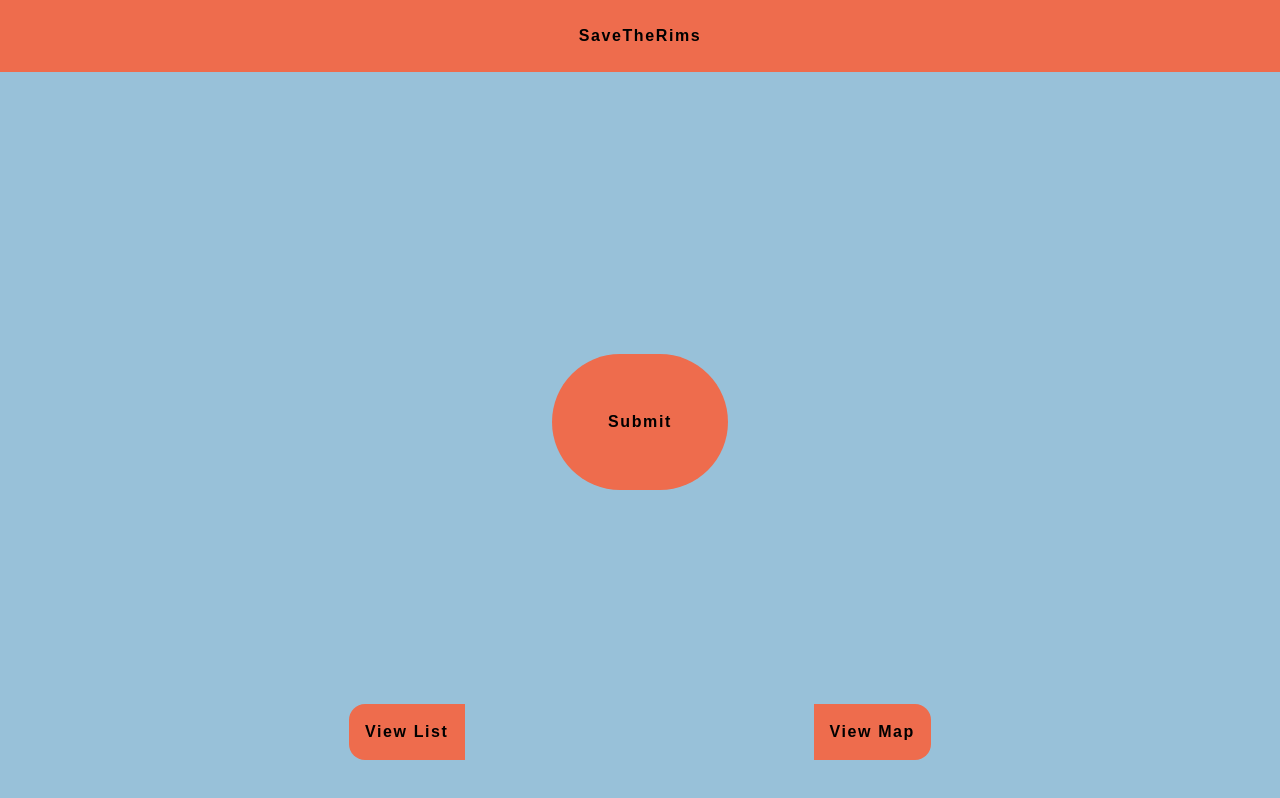
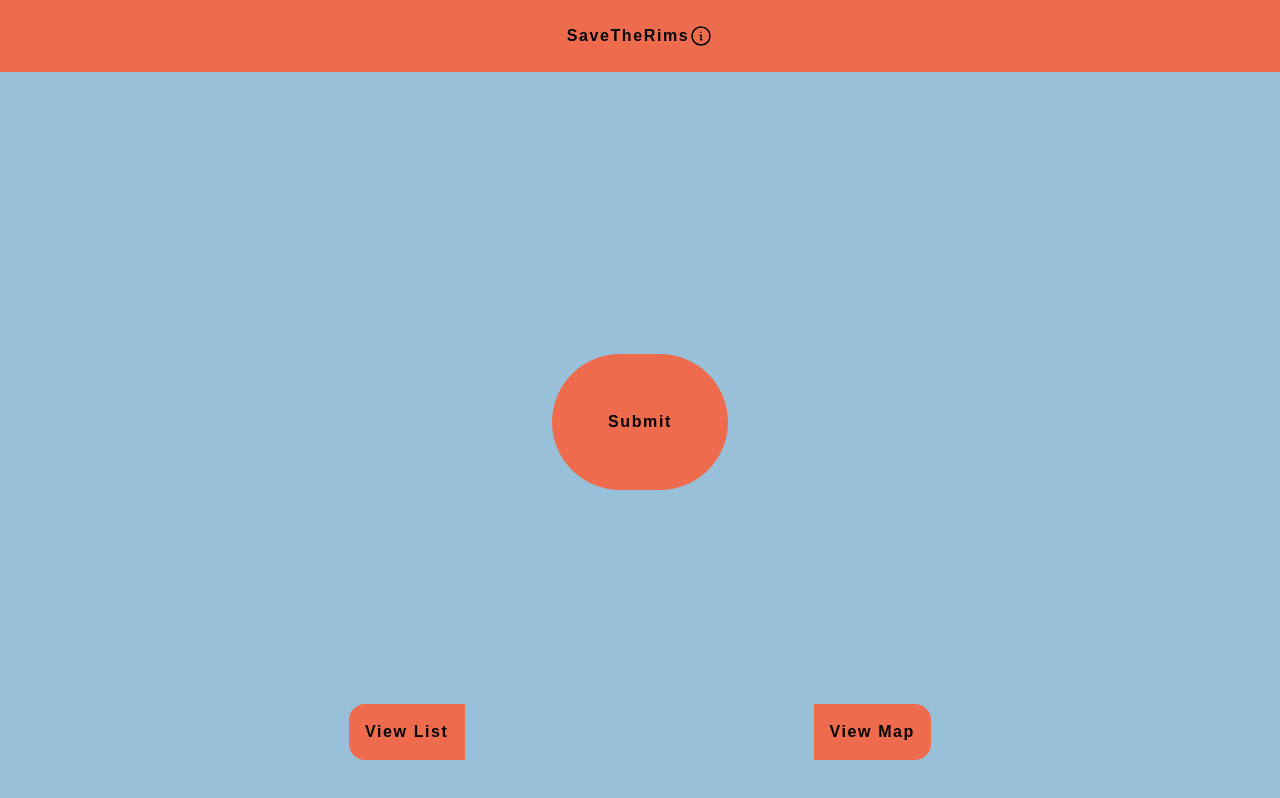
Before and after one commit to asaganda/savetherims_frontend, a React (Create React App) app: page / in a window 1280 px wide. Built offline with nearby package versions, Linux system fonts and the light colour scheme; no server answers.

Commit message:
added heroicons package for info icon to main page next to title

```diff
--- a/package.json
+++ b/package.json
@@ -3,6 +3,7 @@
   "version": "0.1.0",
   "private": true,
   "dependencies": {
+    "@heroicons/react": "^2.0.16",
     "@react-google-maps/api": "^2.17.1",
     "@testing-library/jest-dom": "^5.16.5",
     "@testing-library/react": "^13.4.0",
--- a/src/component/Header.js
+++ b/src/component/Header.js
@@ -1,11 +1,13 @@
 import { Outlet } from "react-router-dom"
 import TailwindHeaderBrand from "./TailwindHeaderBrand"
+import { InformationCircleIcon } from "@heroicons/react/24/outline"
 
 const Header = () => {
     return(
         <>
             <TailwindHeaderBrand>
                 SaveTheRims
+                <InformationCircleIcon className="h-6 w-6"/>
             </TailwindHeaderBrand>
             <Outlet/>
         </>
--- a/src/component/TailwindHeaderBrand.js
+++ b/src/component/TailwindHeaderBrand.js
@@ -1,6 +1,6 @@
 const TailwindHeaderBrand = (props) => {
     return(
-        <h1 className="py-6 bg-brand_orange text-black font-bold tracking-widest">{props.children}</h1>
+        <h1 className="py-6 bg-brand_orange text-black font-bold tracking-widest flex justify-center justify-items-center">{props.children}</h1>
     )
 }
 
```
Also changed, not shown: 1 other file (tests, documents, lock files or other folders).
